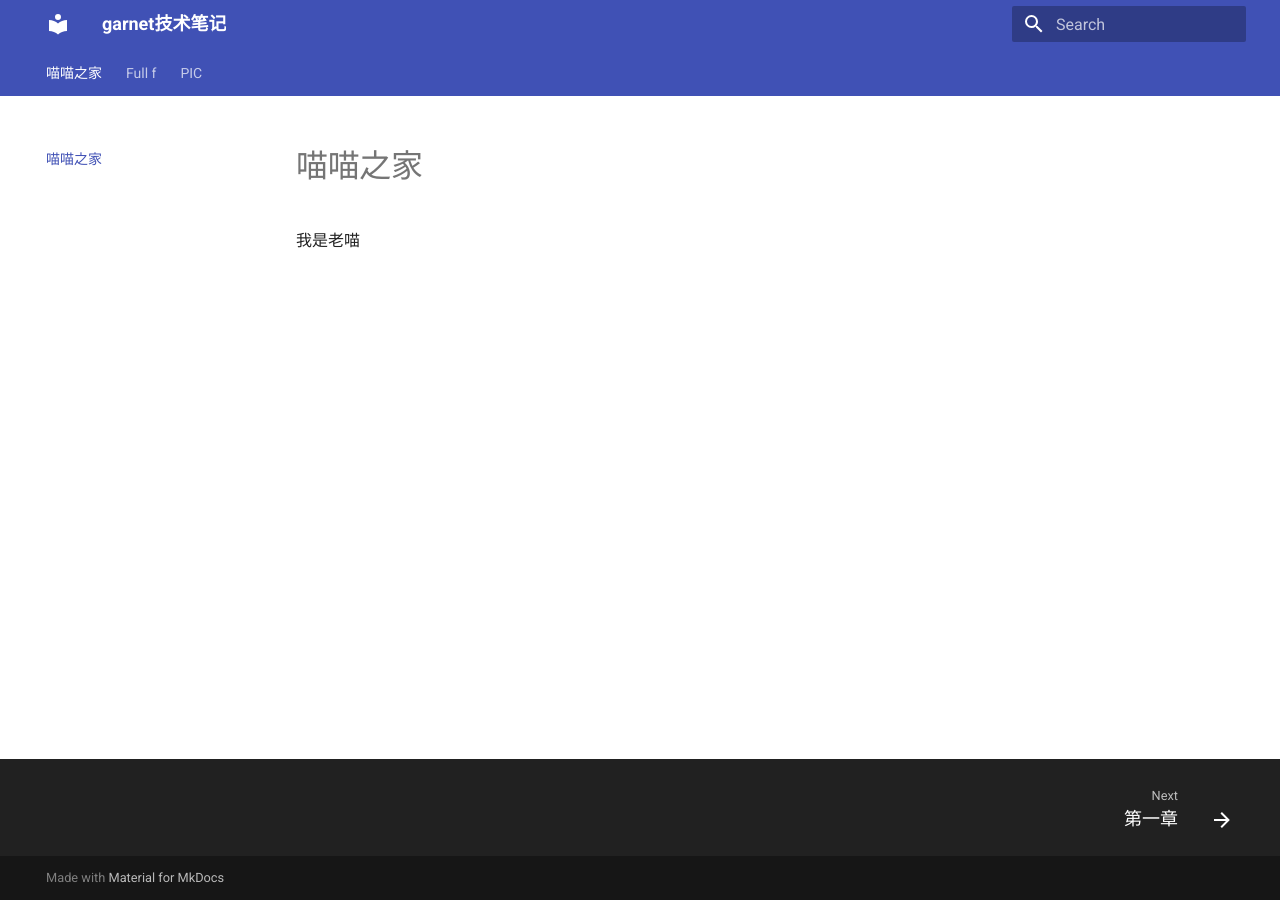
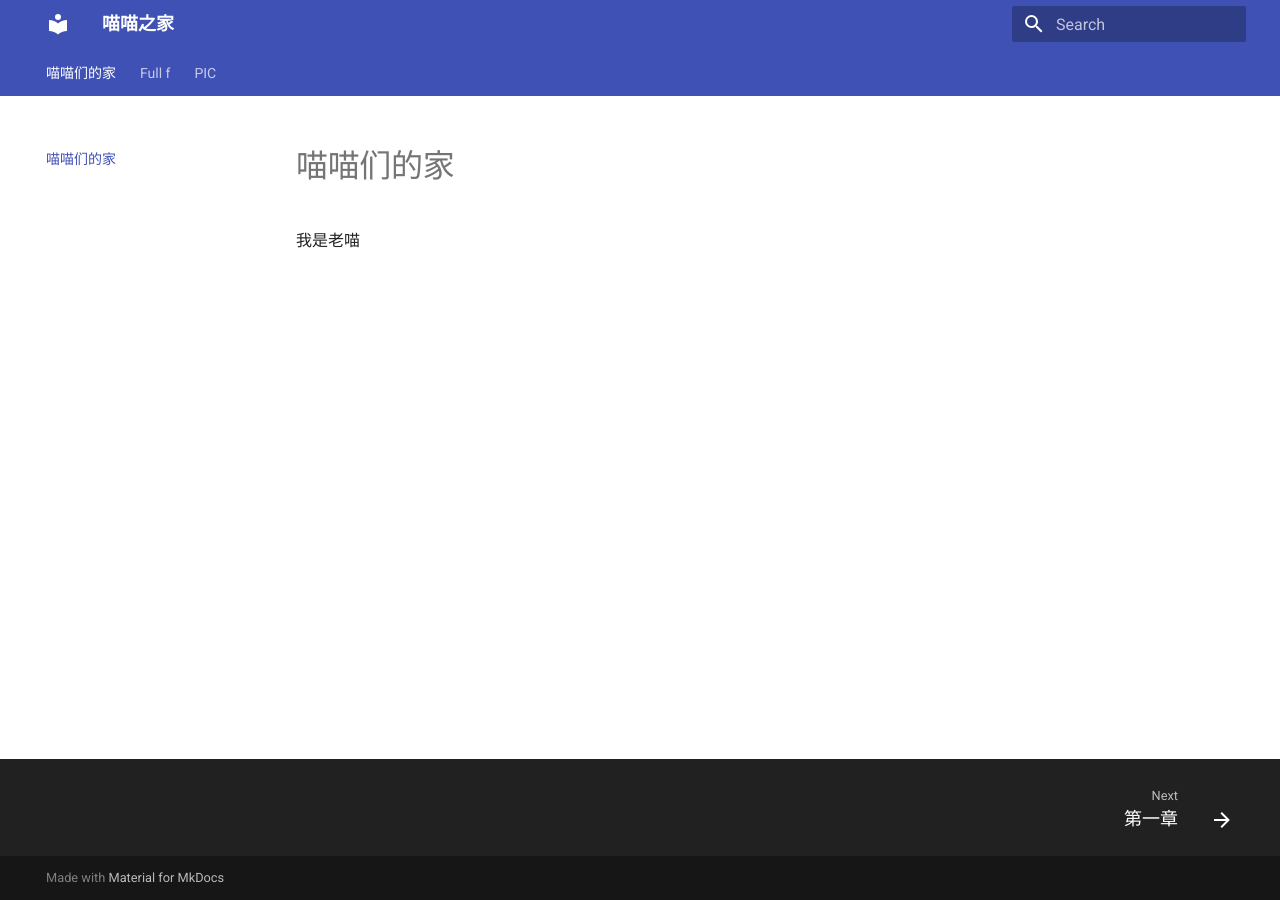
Before and after one commit to zeroifox/zeroifox, an MkDocs documentation site: the page built from docs/index.md, in a window 1280 px wide. Built offline with MkDocs 1.6.1 and Material for MkDocs 9.7.7, drawn with Linux system fonts in a browser that asks for light colours.

Commit message:
Update mkdocs.yml

```diff
--- a/mkdocs.yml
+++ b/mkdocs.yml
@@ -1,6 +1,6 @@
-site_name: garnet技术笔记
+site_name: 喵喵之家
 nav:
-  - 喵喵之家: index.md
+  - 喵喵们的家: index.md
   - Full f:
       - 第一章: Full f/第一章.md
       - 第二章: Full f/第二章.md
```
